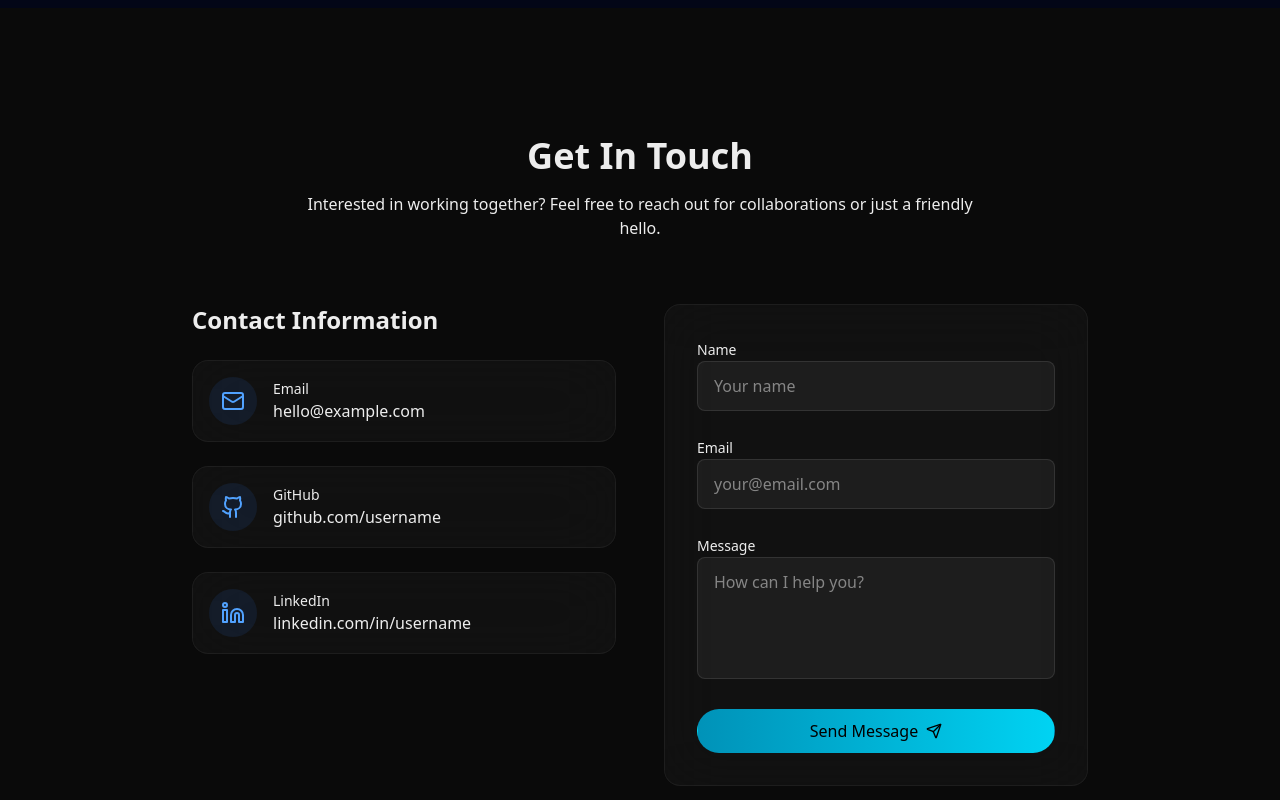
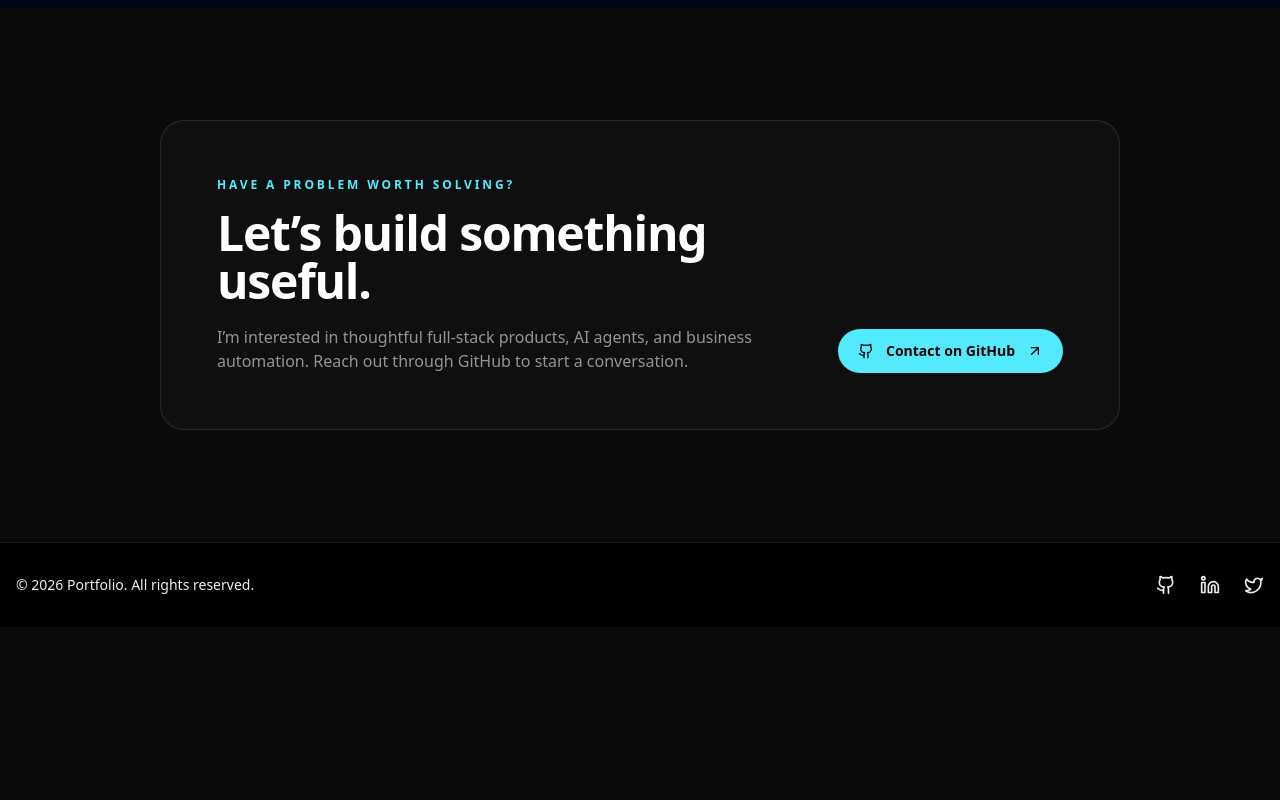
Before and after one commit to AbhilashDash10082k4/portfolio, a Next.js app: page / in a window 1280 px wide. Shown: the part 6480-7280 px from the top of the page. After the commit the page ends 7107 px from the top, so only its background shows below. Built offline with nearby package versions, Linux system fonts and the light colour scheme.

Commit message:
fix: remove nonfunctional contact placeholders

```diff
--- a/components/Contact.tsx
+++ b/components/Contact.tsx
@@ -1,130 +1,41 @@
-'use client';
-import { motion } from 'motion/react';
-import { Section } from '@/components/ui/section';
-import { Card } from '@/components/ui/card';
-import { Button } from '@/components/ui/button';
-import { Github, Linkedin, Mail, Send } from 'lucide-react';
-import Link from 'next/link';
+/**
+ * Contact call-to-action.
+ * Related files: components/Navbar.tsx links to #contact; app/page.tsx mounts
+ * this section. Use only verified contact destinations; no inert form or
+ * placeholder email/social profile is presented as a working contact method.
+ */
+import Link from "next/link";
+import { ArrowUpRight, Github } from "lucide-react";
+import { Section } from "@/components/ui/section";
 
 export function Contact() {
   return (
-    <Section id="contact">
-      <div className="container mx-auto px-4">
-        <motion.div
-          initial={{ opacity: 0, y: 20 }}
-          whileInView={{ opacity: 1, y: 0 }}
-            viewport={{ once: false }}
-          className="text-center mb-16"
-        >
-          <h2 className="text-3xl md:text-4xl font-bold mb-4">Get In Touch</h2>
-          <p className="text-muted-foreground max-w-2xl mx-auto">
-            Interested in working together? Feel free to reach out for
-            collaborations or just a friendly hello.
+    <Section id="contact" className="py-20 md:py-28">
+      <div className="container mx-auto max-w-5xl px-5 md:px-8">
+        <div className="rounded-3xl border border-white/10 bg-white/[0.025] p-7 sm:p-10 md:p-14">
+          <p className="mb-4 text-xs font-semibold uppercase tracking-[0.24em] text-cyan-300">
+            Have a problem worth solving?
           </p>
-        </motion.div>
-
-        <div className="grid grid-cols-1 md:grid-cols-2 gap-12 max-w-4xl mx-auto">
-          <motion.div
-            initial={{ opacity: 0, x: -20 }}
-            whileInView={{ opacity: 1, x: 0 }}
-              viewport={{ once: false }}
-          >
-            <h3 className="text-2xl font-bold mb-6">Contact Information</h3>
-            <div className="space-y-6">
-              <Card className="flex items-center gap-4 p-4 hover:bg-white/5 transition-colors">
-                <div className="p-3 rounded-full bg-blue-500/10 text-blue-400">
-                  <Mail className="w-6 h-6" />
-                </div>
-                <div>
-                  <p className="text-sm text-muted-foreground">Email</p>
-                  <a
-                    href="mailto:hello@example.com"
-                    className="font-medium hover:text-blue-400 transition-colors"
-                  >
-                    hello@example.com
-                  </a>
-                </div>
-              </Card>
-              <Card className="flex items-center gap-4 p-4 hover:bg-white/5 transition-colors">
-                <div className="p-3 rounded-full bg-blue-500/10 text-blue-400">
-                  <Github className="w-6 h-6" />
-                </div>
-                <div>
-                  <p className="text-sm text-muted-foreground">GitHub</p>
-                  <Link
-                    href="https://github.com"
-                    target="_blank"
-                    className="font-medium hover:text-blue-400 transition-colors"
-                  >
-                    github.com/username
-                  </Link>
-                </div>
-              </Card>
-              <Card className="flex items-center gap-4 p-4 hover:bg-white/5 transition-colors">
-                <div className="p-3 rounded-full bg-blue-500/10 text-blue-400">
-                  <Linkedin className="w-6 h-6" />
-                </div>
-                <div>
-                  <p className="text-sm text-muted-foreground">LinkedIn</p>
-                  <Link
-                    href="https://linkedin.com"
-                    target="_blank"
-                    className="font-medium hover:text-blue-400 transition-colors"
-                  >
-                    linkedin.com/in/username
-                  </Link>
-                </div>
-              </Card>
+          <div className="flex flex-col gap-8 md:flex-row md:items-end md:justify-between">
+            <div className="max-w-2xl">
+              <h2 className="text-3xl font-semibold tracking-tight text-white sm:text-4xl md:text-5xl">
+                Let’s build something useful.
+              </h2>
+              <p className="mt-5 max-w-xl text-sm leading-6 text-white/55 sm:text-base">
+                I’m interested in thoughtful full-stack products, AI agents, and business automation. Reach out through GitHub to start a conversation.
+              </p>
             </div>
-          </motion.div>
-
-          <motion.div
-            initial={{ opacity: 0, x: 20 }}
-            whileInView={{ opacity: 1, x: 0 }}
-              viewport={{ once: false }}
-          >
-            <Card className="p-8">
-              <form className="space-y-6" onSubmit={(e) => e.preventDefault()}>
-                <div className="space-y-2">
-                  <label htmlFor="name" className="text-sm font-medium">
-                    Name
-                  </label>
-                  <input
-                    id="name"
-                    type="text"
-                    placeholder="Your name"
-                    className="w-full px-4 py-3 rounded-lg bg-white/5 border border-white/10 focus:border-blue-500 focus:ring-1 focus:ring-blue-500 outline-none transition-all"
-                  />
-                </div>
-                <div className="space-y-2">
-                  <label htmlFor="email" className="text-sm font-medium">
-                    Email
-                  </label>
-                  <input
-                    id="email"
-                    type="email"
-                    placeholder="your@email.com"
-                    className="w-full px-4 py-3 rounded-lg bg-white/5 border border-white/10 focus:border-blue-500 focus:ring-1 focus:ring-blue-500 outline-none transition-all"
-                  />
-                </div>
-                <div className="space-y-2">
-                  <label htmlFor="message" className="text-sm font-medium">
-                    Message
-                  </label>
-                  <textarea
-                    id="message"
-                    rows={4}
-                    placeholder="How can I help you?"
-                    className="w-full px-4 py-3 rounded-lg bg-white/5 border border-white/10 focus:border-blue-500 focus:ring-1 focus:ring-blue-500 outline-none transition-all resize-none"
-                  />
-                </div>
-                <Button className="w-full">
-                  Send Message
-                  <Send className="w-4 h-4 ml-2" />
-                </Button>
-              </form>
-            </Card>
-          </motion.div>
+            <Link
+              href="https://github.com/AbhilashDash10082k4"
+              target="_blank"
+              rel="noreferrer"
+              className="inline-flex w-fit shrink-0 items-center gap-3 rounded-full bg-cyan-300 px-5 py-3 text-sm font-semibold text-black transition-colors hover:bg-cyan-200 focus-visible:outline focus-visible:outline-2 focus-visible:outline-offset-4 focus-visible:outline-cyan-300"
+            >
+              <Github aria-hidden="true" className="size-4" />
+              Contact on GitHub
+              <ArrowUpRight aria-hidden="true" className="size-4" />
+            </Link>
+          </div>
         </div>
       </div>
     </Section>
```
